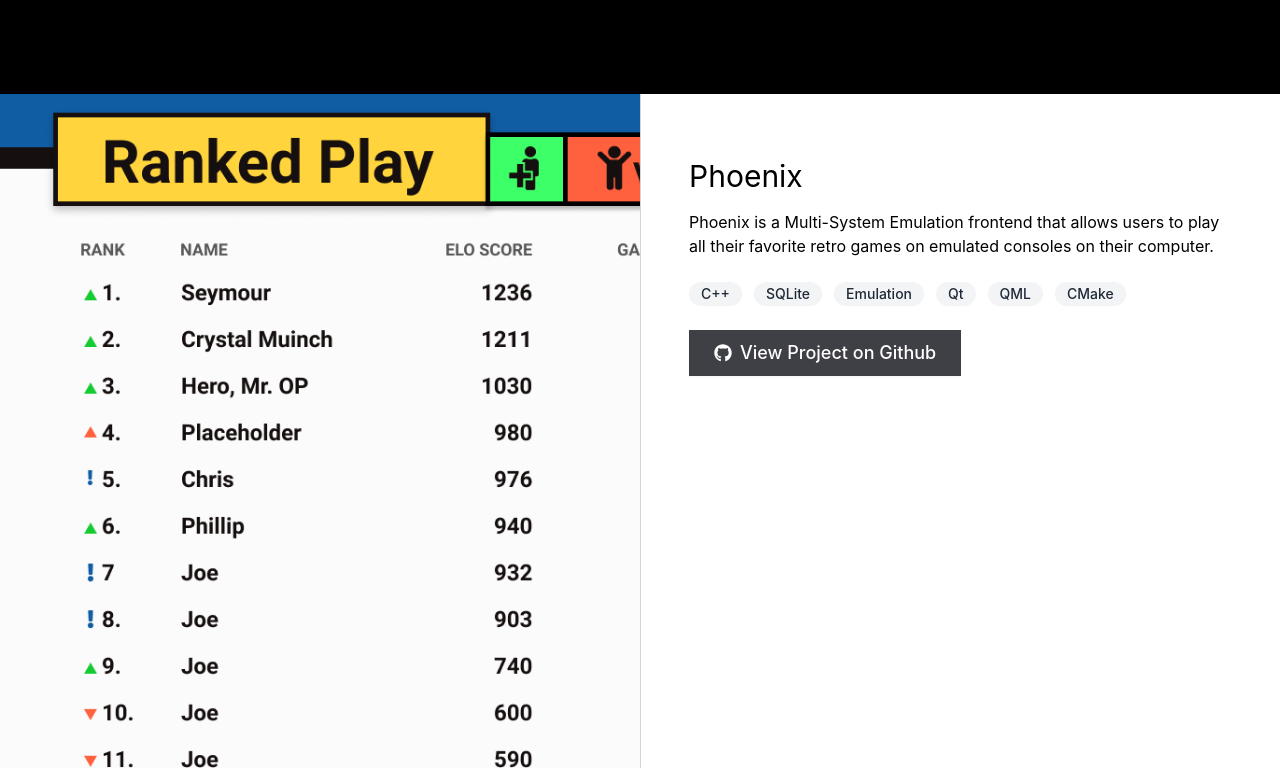
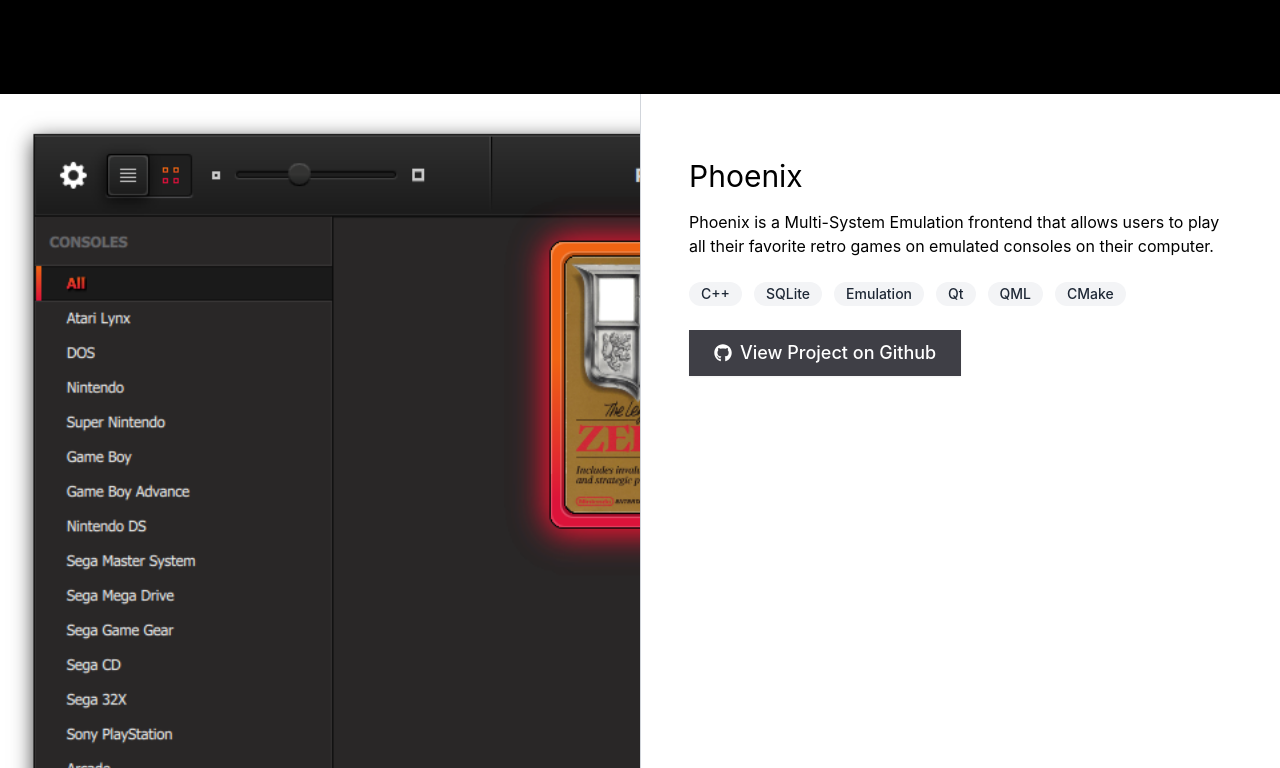
Before and after one commit to Druage/leelazarecky, a Next.js app: page / in a window 1280 px wide. Shown: the part 3792-4560 px from the top of the page. Built offline with nearby package versions, Linux system fonts and the light colour scheme.

Commit message:
Adds phoenix image.

```diff
--- a/pages/components/OpenSourceProjects.tsx
+++ b/pages/components/OpenSourceProjects.tsx
@@ -65,7 +65,7 @@ const projects: Project[] = [
       "Phoenix is a Multi-System Emulation frontend that allows users to play all their favorite retro games on" +
       " emulated consoles on their computer.",
     image: {
-      src: "/smash_elo_tracker.png",
+      src: "/phx.png",
       height: 500,
       width: 300,
     },
```
Also changed, not shown: public/phx.png (added).
